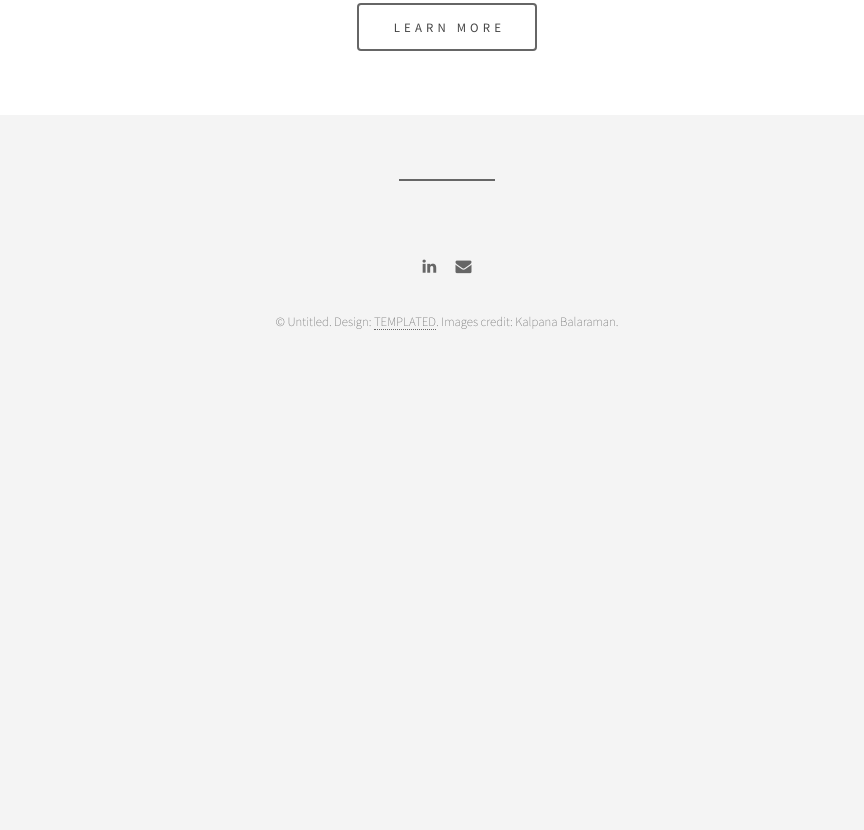
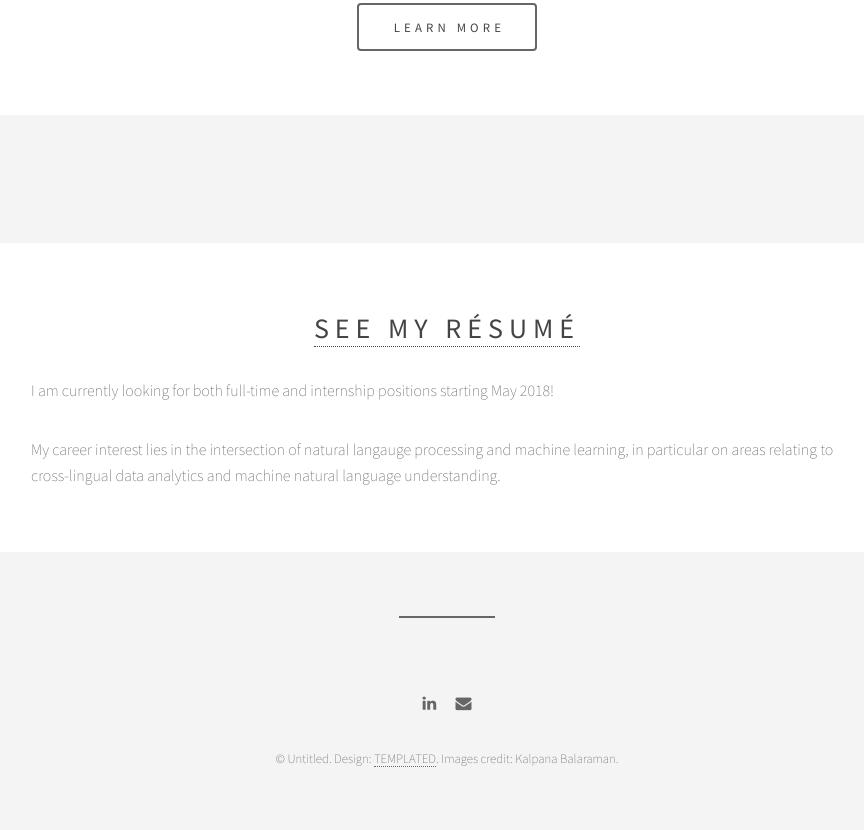
Before and after one commit to qcchen23/qcchen23.github.io, a plain HTML site: page index.html in a window 1280 px wide. Shown: the part 1030-1860 px from the top of the page, without its empty margins (193-1057 px from the left). Before the commit the page ends 1420 px from the top, so only its background shows below. Drawn offline with Linux system fonts and the light colour scheme.

Commit message:
resume commit

```diff
--- a/index.html
+++ b/index.html
@@ -96,14 +96,16 @@
 				-->
 
 				<!-- Main -->
-				<!--
+				<div id="wrapper">
 					<section id="main" class="main">
 						<header>
-							<h2>Lorem ipsum dolor</h2>
+							<h2><a href="https://drive.google.com/open?id=0BwieJBzfX-rrSjUyMU1VNjJCUm8">See my résumé</a></h2>
 						</header>
-						<p>Fusce malesuada efficitur venenatis. Pellentesque tempor leo sed massa hendrerit hendrerit. In sed feugiat est, eu congue elit. Ut porta magna vel felis sodales vulputate. Donec faucibus dapibus lacus non ornare. Etiam eget neque id metus gravida tristique ac quis erat. Aenean quis aliquet sem. Ut ut elementum sem. Suspendisse eleifend ut est non dapibus. Nulla porta, neque quis pretium sagittis, tortor lacus elementum metus, in imperdiet ante lorem vitae ipsum. Pellentesque habitant morbi tristique senectus et netus et malesuada fames ac turpis egestas. Etiam eget neque id metus gravida tristique ac quis erat. Aenean quis aliquet sem. Ut ut elementum sem. Suspendisse eleifend ut est non dapibus. Nulla porta, neque quis pretium sagittis, tortor lacus elementum metus, in imperdiet ante lorem vitae ipsum. Pellentesque habitant morbi tristique senectus et netus et malesuada fames ac turpis egestas.</p>
+						<p>I am currently looking for both full-time and internship positions starting May 2018!</p>
+						<p>My career interest lies in the intersection of natural langauge processing and machine learning, in particular on areas relating to cross-lingual data analytics and machine natural language understanding.
+						</p>
 					</section>
-				-->
+
 
 				<!-- Footer -->
 					<footer id="footer">
```
Also changed, not shown: 2 other files.
